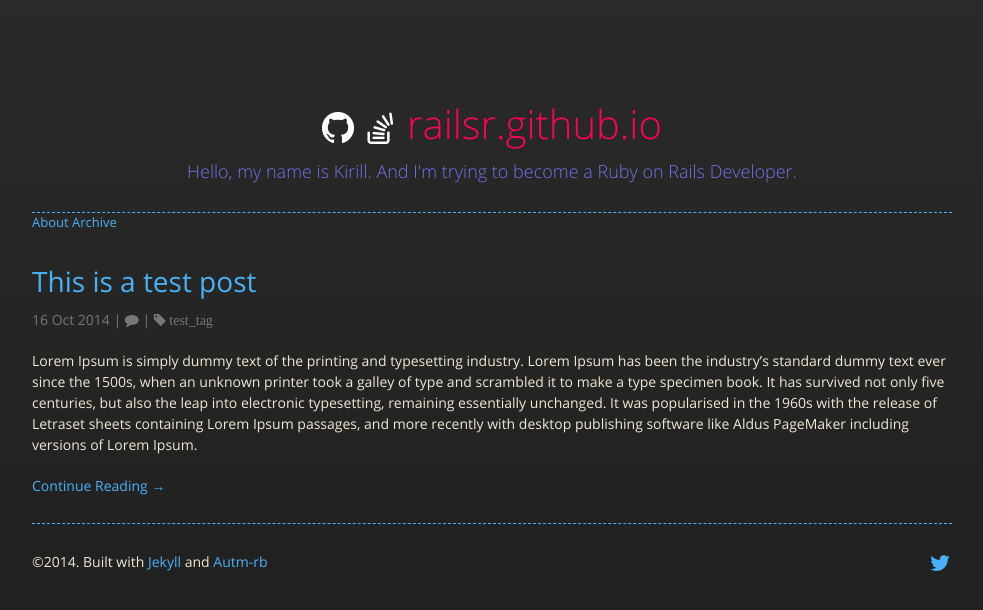
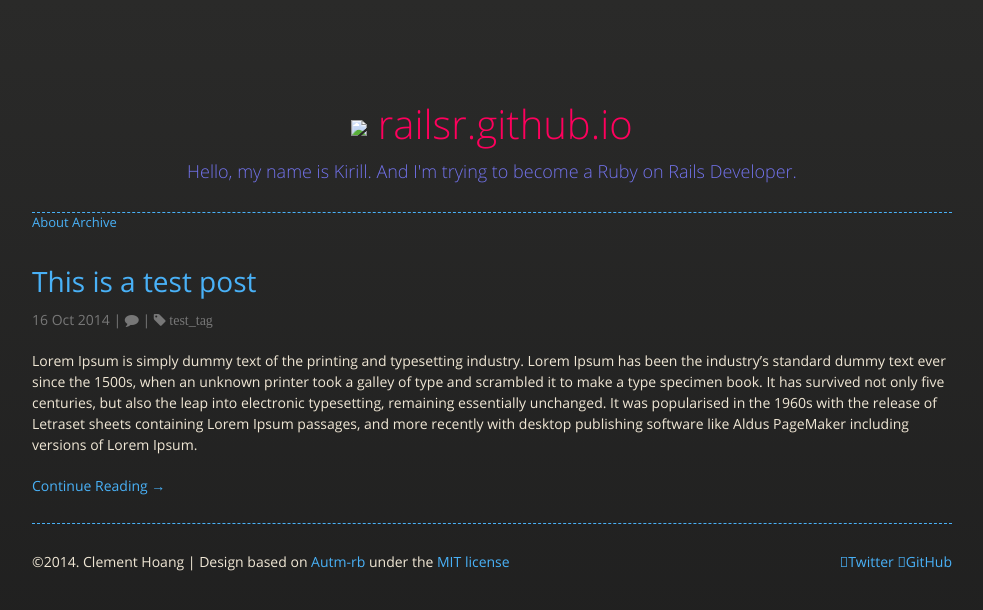
Before and after one commit to Clemmy/blog, a Jekyll site: the page built from index.html, in a window 1280 px wide. Shown: the top 610 px of the page, without its empty margins (148-1131 px from the left). Built offline with Jekyll 4.4.1, drawn with Linux system fonts in a browser that asks for light colours; nearby versions of some CDN libraries; the list of posts is cut into pages by our own code; comment, search, counter and statistics services are not loaded.

Commit message:
Edited the footer, FA broken

```diff
--- a/_config.yml
+++ b/_config.yml
@@ -8,7 +8,7 @@ paginate_path: /blog/page:num
 
 
 #contact links
-git: "https://github.com/clemmy"
+github: "https://github.com/clemmy"
 stackoverflow: "http://stackoverflow.com/users/2252894/clement-hoang"
 twitter: "https://twitter.com/c8hoang"
 
--- a/_includes/footer.html
+++ b/_includes/footer.html
@@ -2,15 +2,12 @@
 <footer>
 <hr/>
   <div class="left">
-    &copy;{{ site.time | date:"%Y" }}.
-    Built with <a href="http://jekyllrb.com/">Jekyll</a> and
-    <a href="https://github.com/railsr/autm-rb">Autm-rb</a>
+    &copy;{{ site.time | date:"%Y" }}. Clement Hoang |
+    Design based on <a href="https://github.com/railsr/autm-rb">Autm-rb</a> under the <a href="http://sm.mit-license.org/">MIT license</a>
   </div>
 
   <div class="right">
-    {% if site.twitter %}
-      <a href="{{site.twitter}}"><img src="{{"/images/page_icons/tw.png" | prepend:site.baseurl }}"></a>
-    </a>
-    {% endif %}
+      <a href="https://twitter.com/c8hoang" class="icon-link icon fa-twitter" title="Follow me on Twitter!"><span>Twitter</span></a>
+      <a href="{{site.github}}" class="icon-link icon fa-github" title="Check out my latest works on Github!"><span>GitHub</span></a>
   </div>
 </footer>
--- a/index.html
+++ b/index.html
@@ -1,5 +1,5 @@
 ---
-title: "blog"
+title: "home"
 
 ---
 
```
Also changed, not shown: README.md (deleted), images/page_icons/git.png (deleted), images/page_icons/so.png (deleted), images/page_icons/tw.png (deleted).
